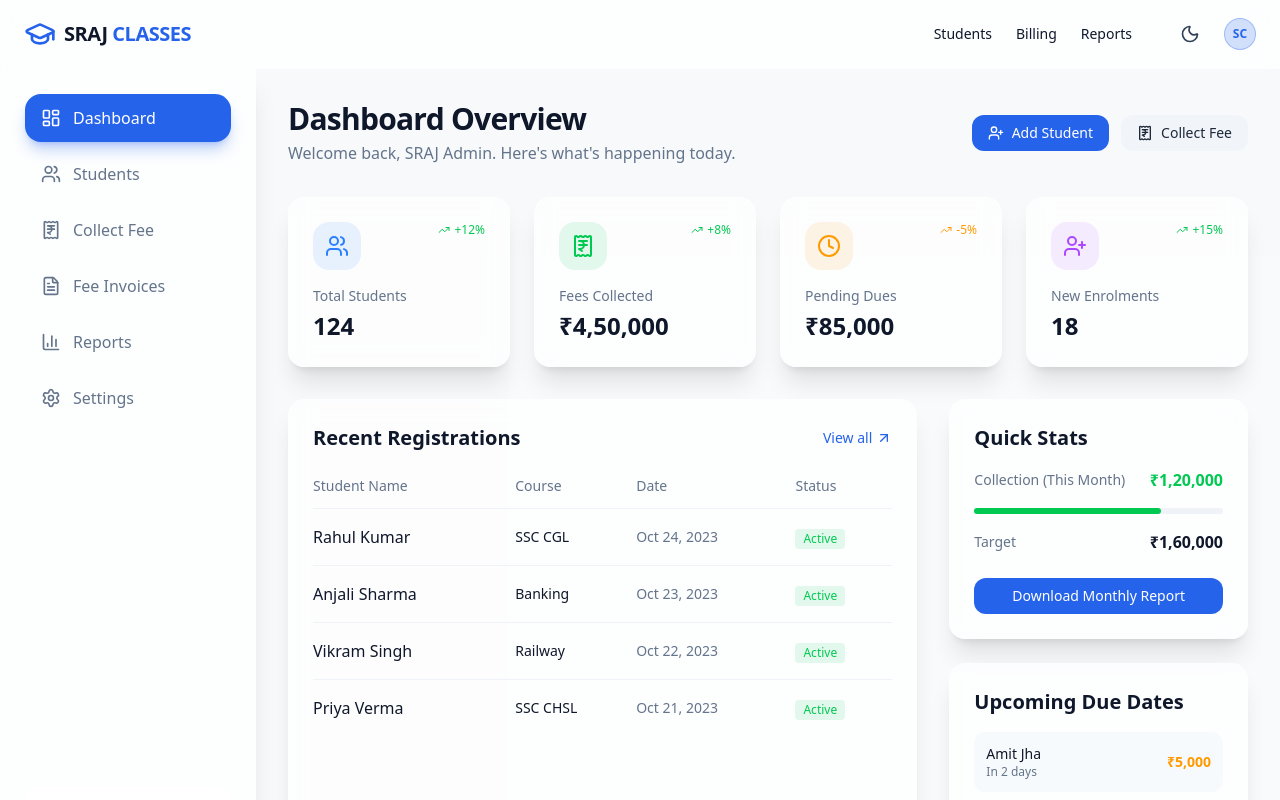
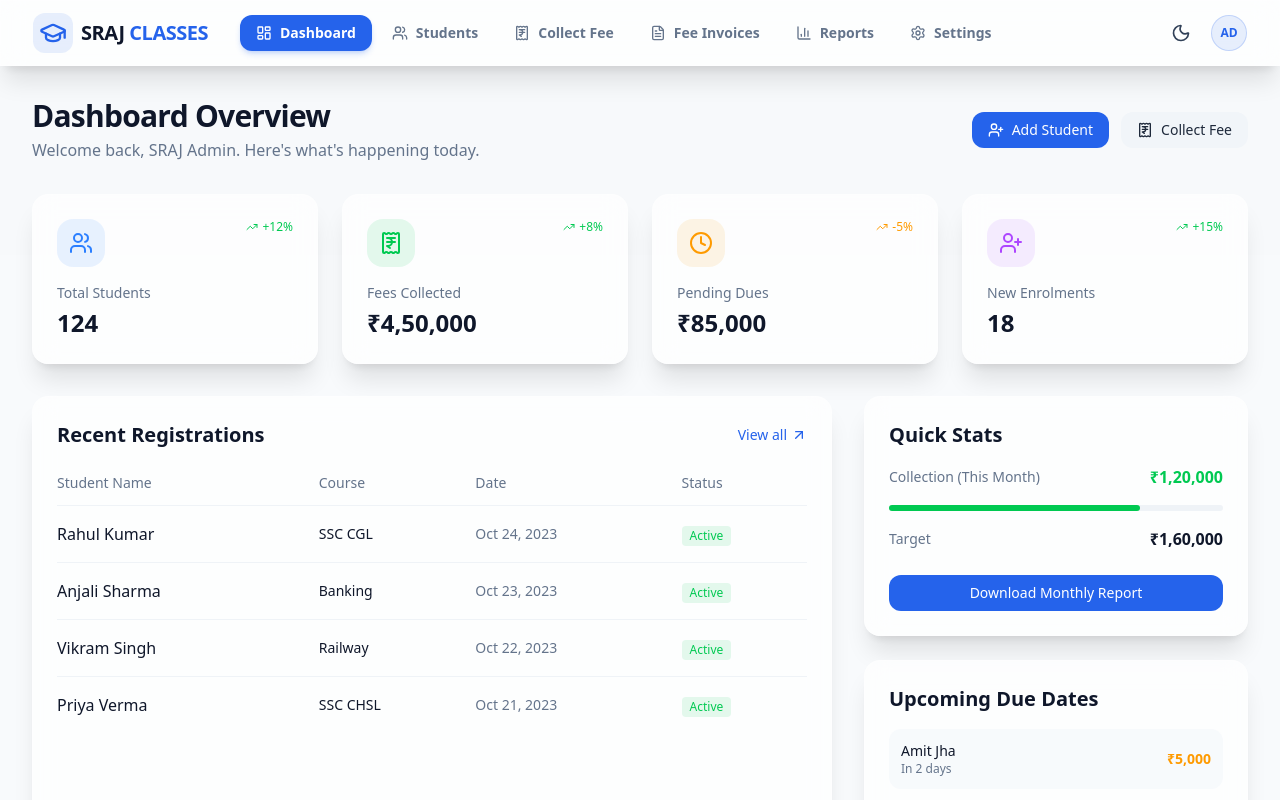
Before and after one commit to minions-03/SRAJ_CLASSES, a Next.js app: page / in a window 1280 px wide. Shown: the top 800 px of the page. Built offline with nearby package versions, Linux system fonts and the light colour scheme.

Commit message:
UI Refactor: Moved sidebar navigation to top Navbar and made it fully responsive

```diff
--- a/src/components/DashboardLayout.js
+++ b/src/components/DashboardLayout.js
@@ -1,27 +1,31 @@
 'use client';
 
-import React, { useState } from 'react';
+import React from 'react';
 import { Navbar } from './Navbar';
-import { Sidebar } from './Sidebar';
 
 export function DashboardLayout({ children }) {
-    const [isSidebarOpen, setIsSidebarOpen] = useState(false);
-
     return (
         <div className="min-h-screen flex flex-col">
-            <Navbar toggleSidebar={() => setIsSidebarOpen(!isSidebarOpen)} />
+            <Navbar />
 
-            <div className="flex-1 flex overflow-hidden">
-                <Sidebar
-                    isOpen={isSidebarOpen}
-                    onClose={() => setIsSidebarOpen(false)}
-                />
-
-                <main className="flex-1 overflow-y-auto p-4 md:p-8 bg-background/50">
+            <div className="flex-1 flex flex-col bg-background/50">
+                <main className="flex-1 p-4 md:p-8">
                     <div className="max-w-7xl mx-auto">
                         {children}
                     </div>
                 </main>
+
+                <footer className="py-8 border-t border-white/5 bg-background/30 backdrop-blur-sm">
+                    <div className="max-w-7xl mx-auto px-6 flex flex-col md:flex-row justify-between items-center gap-4 text-center md:text-left">
+                        <div>
+                            <p className="text-sm font-bold opacity-80">SRAJ Competitive Classes</p>
+                            <p className="text-xs text-muted-foreground mt-1">Empowering students for a brighter future.</p>
+                        </div>
+                        <div className="text-[10px] text-muted-foreground uppercase font-black tracking-widest">
+                            © {new Date().getFullYear()} SRAJ Management System • All Rights Reserved
+                        </div>
+                    </div>
+                </footer>
             </div>
         </div>
     );
--- a/src/components/Navbar.js
+++ b/src/components/Navbar.js
@@ -1,37 +1,124 @@
 'use client';
 
-import React from 'react';
+import React, { useState } from 'react';
 import Link from 'next/link';
+import { usePathname } from 'next/navigation';
 import { ThemeToggle } from './ThemeToggle';
-import { GraduationCap, Menu } from 'lucide-react';
+import {
+    GraduationCap,
+    Menu,
+    X,
+    LayoutDashboard,
+    Users,
+    ReceiptIndianRupee,
+    FileText,
+    BarChart3,
+    Settings
+} from 'lucide-react';
+import { cn } from '@/lib/utils';
 
-export function Navbar({ toggleSidebar }) {
+const navItems = [
+    { icon: LayoutDashboard, label: 'Dashboard', href: '/' },
+    { icon: Users, label: 'Students', href: '/students' },
+    { icon: ReceiptIndianRupee, label: 'Collect Fee', href: '/billing' },
+    { icon: FileText, label: 'Fee Invoices', href: '/invoices' },
+    { icon: BarChart3, label: 'Reports', href: '/reports' },
+    { icon: Settings, label: 'Settings', href: '/settings' },
+];
+
+export function Navbar() {
+    const [isMenuOpen, setIsMenuOpen] = useState(false);
+    const pathname = usePathname();
+
     return (
-        <nav className="nav-blur px-6 py-4 flex items-center justify-between">
-            <div className="flex items-center gap-3">
-                <button
-                    onClick={toggleSidebar}
-                    className="lg:hidden p-2 rounded-lg hover:bg-muted"
-                >
-                    <Menu className="h-6 w-6" />
-                </button>
-                <Link href="/" className="flex items-center gap-2">
-                    <GraduationCap className="h-8 w-8 text-primary" />
-                    <span className="text-xl font-bold tracking-tight">SRAJ <span className="text-primary">CLASSES</span></span>
-                </Link>
+        <header className="nav-blur sticky top-0 z-50 w-full border-b border-white/10 glass shadow-lg">
+            <div className="max-w-7xl mx-auto px-4 sm:px-6 lg:px-8">
+                <div className="flex justify-between items-center h-16">
+                    {/* Logo & Desktop Nav */}
+                    <div className="flex items-center gap-8">
+                        <Link href="/" className="flex items-center gap-2 group">
+                            <div className="p-1.5 bg-primary/10 rounded-lg group-hover:bg-primary/20 transition-colors">
+                                <GraduationCap className="h-7 w-7 text-primary" />
+                            </div>
+                            <span className="text-xl font-black tracking-tight text-slate-900 dark:text-white">
+                                SRAJ <span className="text-primary">CLASSES</span>
+                            </span>
+                        </Link>
+
+                        <nav className="hidden lg:flex items-center gap-1">
+                            {navItems.map((item) => (
+                                <Link
+                                    key={item.href}
+                                    href={item.href}
+                                    className={cn(
+                                        "px-4 py-2 rounded-lg text-sm font-bold transition-all duration-200 flex items-center gap-2",
+                                        pathname === item.href
+                                            ? "bg-primary text-primary-foreground shadow-md shadow-primary/20"
+                                            : "text-muted-foreground hover:text-foreground hover:bg-muted"
+                                    )}
+                                >
+                                    <item.icon className="h-4 w-4" />
+                                    {item.label}
+                                </Link>
+                            ))}
+                        </nav>
+                    </div>
+
+                    {/* Right Actions */}
+                    <div className="flex items-center gap-3">
+                        <ThemeToggle />
+
+                        <div className="hidden sm:flex h-9 w-9 rounded-full bg-primary/10 items-center justify-center border border-primary/20 cursor-pointer hover:bg-primary/20 transition-colors">
+                            <span className="text-xs font-black text-primary">AD</span>
+                        </div>
+
+                        {/* Mobile Menu Toggle */}
+                        <button
+                            onClick={() => setIsMenuOpen(!isMenuOpen)}
+                            className="lg:hidden p-2 rounded-xl bg-muted/50 hover:bg-muted text-foreground transition-colors"
+                        >
+                            {isMenuOpen ? <X className="h-6 w-6" /> : <Menu className="h-6 w-6" />}
+                        </button>
+                    </div>
+                </div>
             </div>
 
-            <div className="flex items-center gap-4">
-                <div className="hidden md:flex items-center gap-6 mr-6 transition-all">
-                    <Link href="/students" className="text-sm font-medium hover:text-primary transition-colors">Students</Link>
-                    <Link href="/billing" className="text-sm font-medium hover:text-primary transition-colors">Billing</Link>
-                    <Link href="/reports" className="text-sm font-medium hover:text-primary transition-colors">Reports</Link>
-                </div>
-                <ThemeToggle />
-                <div className="h-8 w-8 rounded-full bg-primary/20 flex items-center justify-center border border-primary/30">
-                    <span className="text-xs font-bold text-primary">SC</span>
+            {/* Mobile Dropdown Nav */}
+            <div className={cn(
+                "lg:hidden overflow-hidden transition-all duration-300 border-t border-white/10 bg-background/95 backdrop-blur-xl",
+                isMenuOpen ? "max-h-[500px] opacity-100" : "max-h-0 opacity-0"
+            )}>
+                <div className="px-4 pt-4 pb-6 space-y-2">
+                    {navItems.map((item) => (
+                        <Link
+                            key={item.href}
+                            href={item.href}
+                            onClick={() => setIsMenuOpen(false)}
+                            className={cn(
+                                "flex items-center gap-4 px-4 py-4 rounded-2xl text-base font-bold transition-all duration-200",
+                                pathname === item.href
+                                    ? "bg-primary text-primary-foreground shadow-xl shadow-primary/30"
+                                    : "text-muted-foreground hover:text-foreground hover:bg-muted"
+                            )}
+                        >
+                            <item.icon className="h-5 w-5" />
+                            {item.label}
+                        </Link>
+                    ))}
+
+                    <div className="pt-4 mt-4 border-t border-white/10 flex items-center justify-between px-4">
+                        <div className="flex items-center gap-3">
+                            <div className="h-10 w-10 rounded-full bg-primary/10 flex items-center justify-center border border-primary/20">
+                                <span className="text-sm font-black text-primary">AD</span>
+                            </div>
+                            <div>
+                                <p className="text-sm font-bold opacity-90">SRAJ Admin</p>
+                                <p className="text-[10px] text-muted-foreground uppercase font-black tracking-widest leading-none">Management Power</p>
+                            </div>
+                        </div>
+                    </div>
                 </div>
             </div>
-        </nav>
+        </header>
     );
 }
--- a/src/components/Sidebar.js
+++ /dev/null
@@ -1,80 +0,0 @@
-'use client';
-
-import React from 'react';
-import Link from 'next/link';
-import { usePathname } from 'next/navigation';
-import {
-    LayoutDashboard,
-    Users,
-    ReceiptIndianRupee,
-    BarChart3,
-    Settings,
-    X,
-    FileText
-} from 'lucide-react';
-import { cn } from '@/lib/utils';
-
-const menuItems = [
-    { icon: LayoutDashboard, label: 'Dashboard', href: '/' },
-    { icon: Users, label: 'Students', href: '/students' },
-    { icon: ReceiptIndianRupee, label: 'Collect Fee', href: '/billing' },
-    { icon: FileText, label: 'Fee Invoices', href: '/invoices' },
-    { icon: BarChart3, label: 'Reports', href: '/reports' },
-    { icon: Settings, label: 'Settings', href: '/settings' },
-];
-
-export function Sidebar({ isOpen, onClose }) {
-    const pathname = usePathname();
-
-    return (
-        <>
-            {/* Mobile Overlay */}
-            {isOpen && (
-                <div
-                    className="fixed inset-0 z-40 bg-black/50 backdrop-blur-sm lg:hidden"
-                    onClick={onClose}
-                />
-            )}
-
-            <aside className={cn(
-                "fixed lg:static inset-y-0 left-0 z-50 w-64 glass border-r lg:border-none transition-transform duration-300 transform",
-                isOpen ? "translate-x-0" : "-translate-x-full lg:translate-x-0"
-            )}>
-                <div className="h-full flex flex-col p-6">
-                    <div className="flex items-center justify-between mb-8 lg:hidden">
-                        <span className="text-xl font-bold">SRAJ MENU</span>
-                        <button onClick={onClose} className="p-2 rounded-lg hover:bg-muted">
-                            <X className="h-6 w-6" />
-                        </button>
-                    </div>
-
-                    <div className="space-y-2 flex-1">
-                        {menuItems.map((item) => (
-                            <Link
-                                key={item.href}
-                                href={item.href}
-                                onClick={() => {
-                                    if (window.innerWidth < 1024) onClose();
-                                }}
-                                className={cn(
-                                    "flex items-center gap-3 px-4 py-3 rounded-xl transition-all duration-200",
-                                    pathname === item.href
-                                        ? "bg-primary text-primary-foreground shadow-lg shadow-primary/30"
-                                        : "hover:bg-muted text-muted-foreground hover:text-foreground"
-                                )}
-                            >
-                                <item.icon className="h-5 w-5" />
-                                <span className="font-medium">{item.label}</span>
-                            </Link>
-                        ))}
-                    </div>
-
-                    <div className="mt-auto glass-card p-4 text-center">
-                        <p className="text-xs text-muted-foreground mb-2">Developed for</p>
-                        <p className="text-sm font-bold">SRAJ Competitive Classes</p>
-                    </div>
-                </div>
-            </aside>
-        </>
-    );
-}
```
